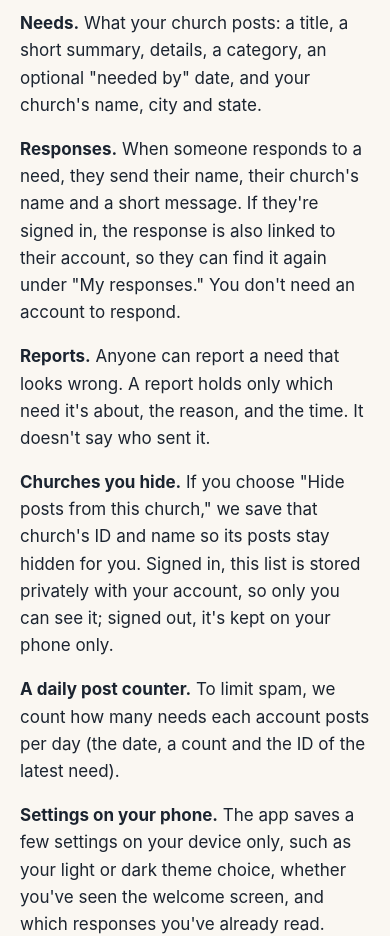
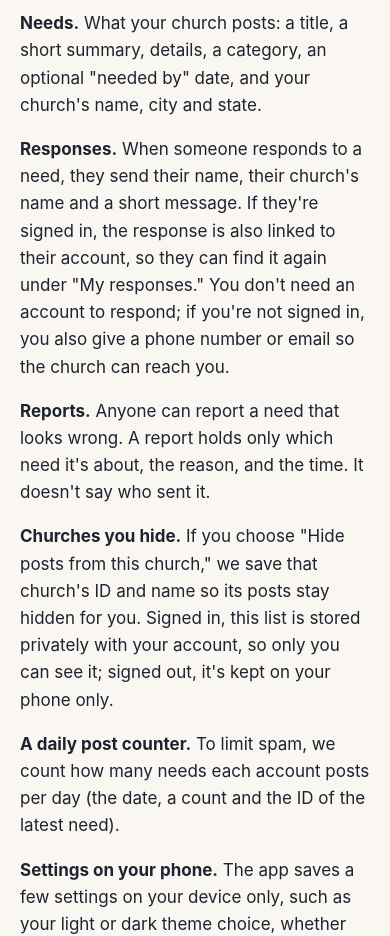
Before and after one commit to kenevester-glitch/fellowhaven-site, a plain HTML site: page privacy.html in a window 390 px wide. Shown: the part 1300-2236 px from the top of the page. Drawn offline with Linux system fonts and the light colour scheme.

Commit message:
Privacy: guests give a phone or email when responding
Co-Authored-By: Claude Opus 5.5 <noreply@anthropic.com>

```diff
--- a/privacy.html
+++ b/privacy.html
@@ -23,7 +23,7 @@
 <p><strong>Your account.</strong> Churches sign in with an email address and password. Sign-in is handled by Google Firebase Authentication. We never see your password; Firebase stores it in a protected (hashed) form. Like most online services, Firebase also records technical details such as IP addresses to keep sign-in secure and prevent abuse.</p>
 <p><strong>Your church profile.</strong> When your church posts its first need, you add your church's name, city and state, and a contact email, a phone number or both. You choose which contact details to share, and you can edit them anytime in the app.</p>
 <p><strong>Needs.</strong> What your church posts: a title, a short summary, details, a category, an optional "needed by" date, and your church's name, city and state.</p>
-<p><strong>Responses.</strong> When someone responds to a need, they send their name, their church's name and a short message. If they're signed in, the response is also linked to their account, so they can find it again under "My responses." You don't need an account to respond.</p>
+<p><strong>Responses.</strong> When someone responds to a need, they send their name, their church's name and a short message. If they're signed in, the response is also linked to their account, so they can find it again under "My responses." You don't need an account to respond; if you're not signed in, you also give a phone number or email so the church can reach you.</p>
 <p><strong>Reports.</strong> Anyone can report a need that looks wrong. A report holds only which need it's about, the reason, and the time. It doesn't say who sent it.</p>
 <p><strong>Churches you hide.</strong> If you choose "Hide posts from this church," we save that church's ID and name so its posts stay hidden for you. Signed in, this list is stored privately with your account, so only you can see it; signed out, it's kept on your phone only.</p>
 <p><strong>A daily post counter.</strong> To limit spam, we count how many needs each account posts per day (the date, a count and the ID of the latest need).</p>
```
Also changed, not shown: 1 other file.
